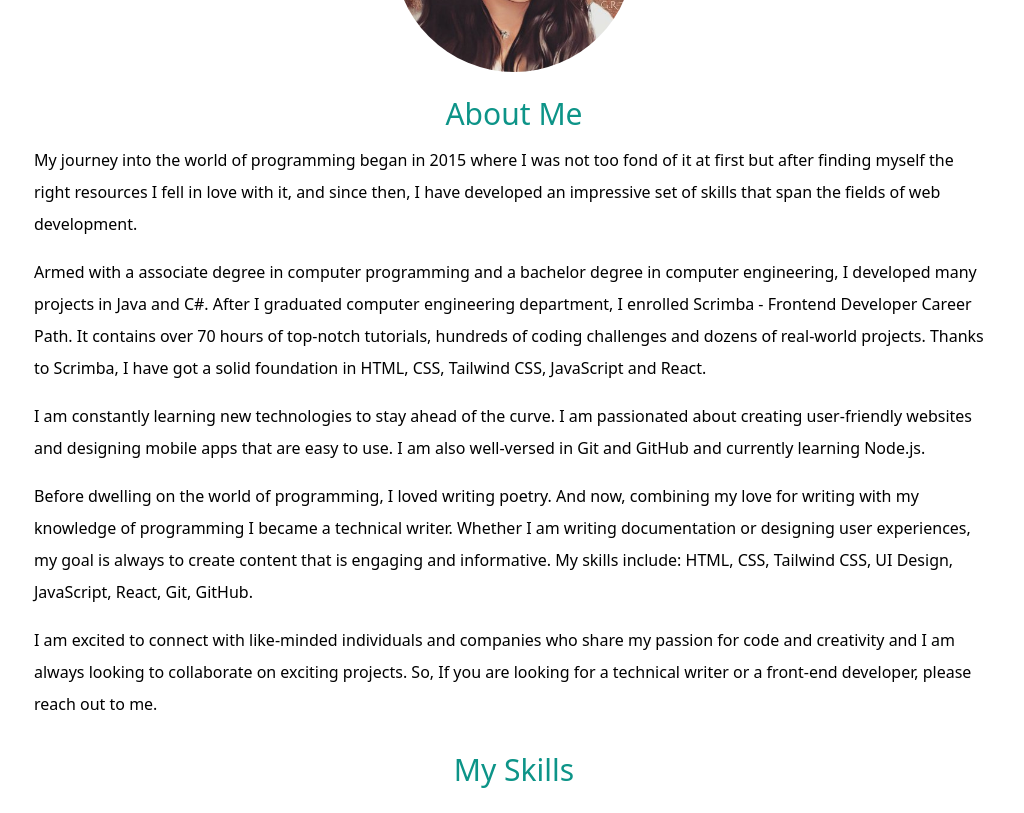
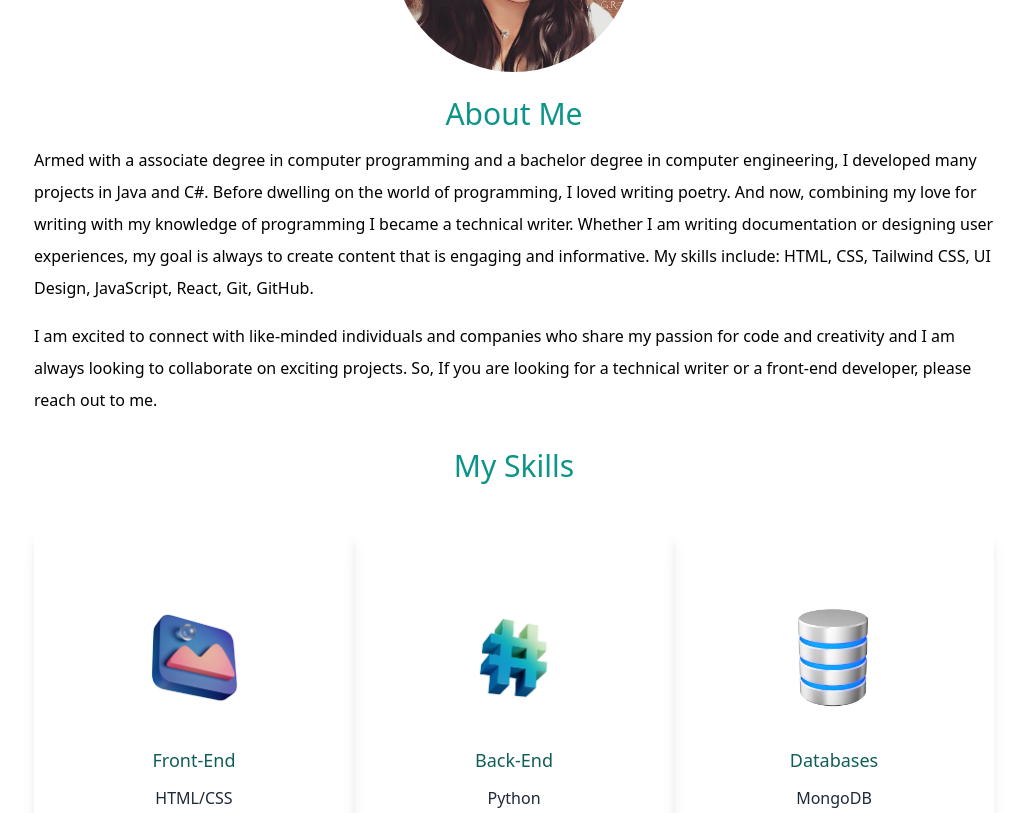
Before and after one commit to fulyaertay/personal-portfolio, a Next.js app: page / in a window 1280 px wide. Shown: the part 780-1593 px from the top of the page, without its empty margins (126-1150 px from the left). Built offline with nearby package versions, Linux system fonts and the light colour scheme.

Commit message:
updated .tsx

```diff
--- a/pages/index.tsx
+++ b/pages/index.tsx
@@ -75,30 +75,9 @@ export default function Home() {
           <div>
             <h3 className="text-3xl text-teal-600 font-medium py-1 md:text-left mt-5 md:text-center">About Me</h3>
             <p className="text-md py-2 leading-8 text-gray-80">
-              My journey into the world of programming began in 2015 where I was
-              not too fond of it at first but after finding myself the right
-              resources I fell in love with it, and since then, I have developed
-              an impressive set of skills that span the fields of web
-              development.
-            </p>
-            <p className="text-md py-2 leading-8 text-gray-80">
               Armed with a associate degree in computer programming and a
               bachelor degree in computer engineering, I developed many
-              projects in Java and C#. After I graduated computer engineering
-              department, I enrolled Scrimba - Frontend Developer Career Path.
-              It contains over 70 hours of top-notch tutorials, hundreds of
-              coding challenges and dozens of real-world projects. Thanks to
-              Scrimba, I have got a solid foundation in HTML, CSS, Tailwind CSS,
-              JavaScript and React.
-            </p>
-            <p className="text-md py-2 leading-8 text-gray-80">
-              I am constantly learning new technologies to stay ahead of the
-              curve. I am passionated about creating user-friendly websites and
-              designing mobile apps that are easy to use. I am also well-versed
-              in Git and GitHub and currently learning Node.js.
-            </p>
-            <p className="text-md py-2 leading-8 text-gray-80">
-              Before dwelling on the world of programming, I loved writing
+              projects in Java and C#. Before dwelling on the world of programming, I loved writing
               poetry. And now, combining my love for writing with my knowledge
               of programming I became a technical writer. Whether I am writing
               documentation or designing user experiences, my goal is always to
@@ -106,6 +85,7 @@ export default function Home() {
               HTML, CSS, Tailwind CSS, UI Design, JavaScript, React, Git,
               GitHub.
             </p>
+
             <p className="text-md py-2 leading-8 text-gray-80">
               I am excited to connect with like-minded individuals and companies
               who share my passion for code and creativity and I am always
```
